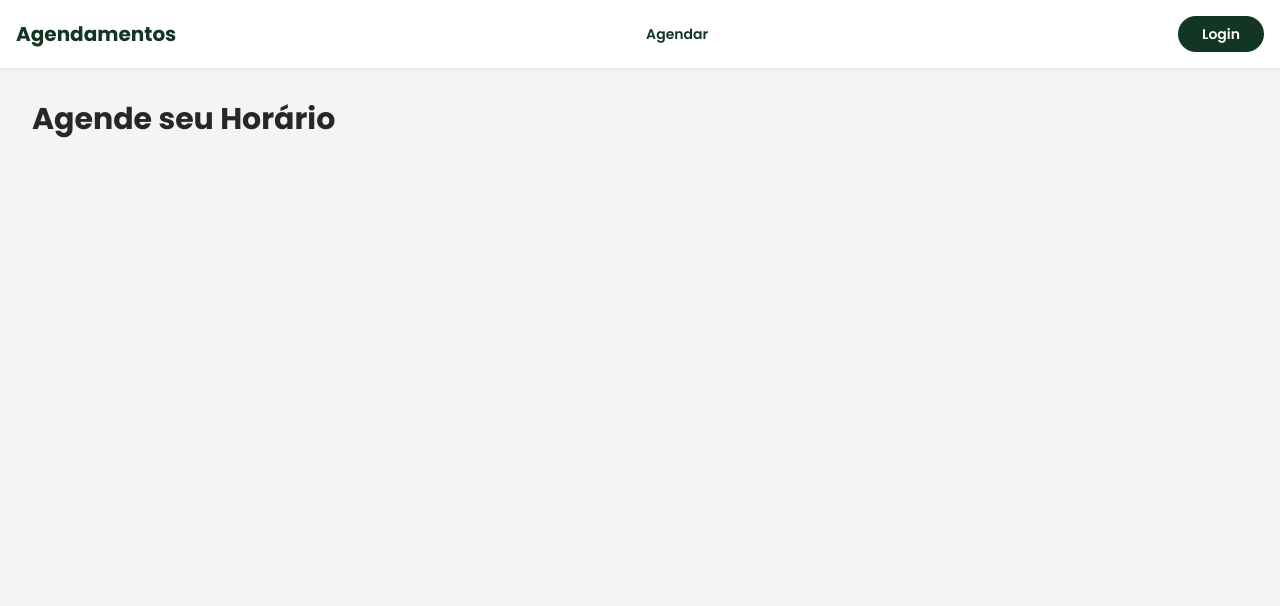
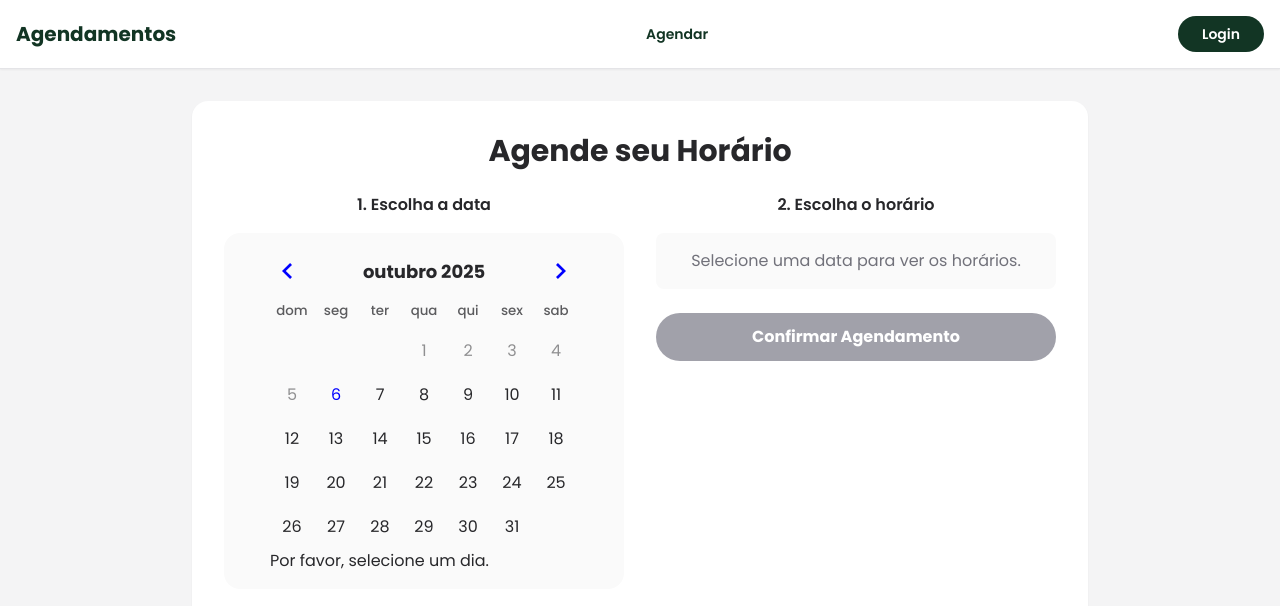
Before and after one commit to FerrariAle/agendamento-app-react, a React (Vite) app: page / in a window 1280 px wide. Shown: the top 606 px of the page. Built offline with nearby package versions, Linux system fonts and the light colour scheme.

Commit message:
feat: implementar pagina de agendamento pública

```diff
--- a/package.json
+++ b/package.json
@@ -13,6 +13,7 @@
     "@tanstack/react-query": "^5.90.2",
     "date-fns": "^4.1.0",
     "react": "^19.1.1",
+    "react-day-picker": "^9.11.1",
     "react-dom": "^19.1.1",
     "react-hook-form": "^7.64.0",
     "react-router-dom": "^7.9.3"
--- /dev/null
+++ b/src/components/Modal.jsx
@@ -0,0 +1,18 @@
+export default function Modal({ isOpen, onClose, children }) {
+    if (!isOpen) return null;
+
+    return (
+        <div
+            onClick={onClose}
+            className="fixed inset-0 bg-black bg-opacity-50 z-40 flex items-center justify-center"
+        >
+            {/* Container Modal */}
+            <div
+                onClick={(e) => e.stopPropagation()}
+                className="bg-white rounded-2xl shadow-xl p-8 max-w-lg w-full"
+            >
+                {children}
+            </div>
+        </div>
+    );
+}
--- a/src/pages/PublicBookingPage.jsx
+++ b/src/pages/PublicBookingPage.jsx
@@ -1,3 +1,164 @@
+import { useState, useEffect } from "react";
+import { useMutation, useQueryClient } from "@tanstack/react-query";
+import { appendErrors, useForm } from "react-hook-form";
+import Modal from '../components/Modal'
+import { DayPicker } from "react-day-picker";
+import 'react-day-picker/dist/style.css'
+import { format } from "date-fns";
+import { ptBR } from "date-fns/locale";
+
+// --- FUNÇÃO AUXILIAR ---
+const generateTimeSlots = () => {
+    const slots = [];
+    for (let hour = 9; hour < 18; hour++) {
+        slots.push(`${String(hour).padStart(2, '0')}:00`);
+        slots.push(`${String(hour).padStart(2, '0')}:30`);
+    }
+    return slots;
+}
+
+const timeSlots = generateTimeSlots();
+
+const createAppointment = async (appointmentData) => {
+    // Em caso real, seria um POST para a API
+    return new Promise(resolve => setTimeout(() => resolve({ success: true, data: appointmentData }), 1000));
+}
+
 export default function PublicBookingPage() {
-    return <div><h1 className="text-3xl font-bold">Agende seu Horário</h1></div>;
+
+    const [selectedDate, setSelectedDate] = useState();
+    const [selectedTime, setSelectedTime] = useState(null);
+    const [isModalOpen, setIsModalOpen] = useState(false);
+
+    const queryClient = useQueryClient();
+    const { register, handleSubmit, formState: { errors } } = useForm();
+
+    const mutation = useMutation({
+        mutationFn: createAppointment,
+        onSuccess: () => {
+            queryClient.invalidateQueries({ queryKey: ['appointments'] });
+            alert('Seu agendamento foi confirmado com sucesso!');
+            setIsModalOpen(false);
+            setSelectedDate(undefined);
+            setSelectedTime(null);
+        },
+        onError: (error) => {
+            alert(`Erro ao agendar: ${error.message}`)
+        }
+    })
+
+    const onFinalSubmit = (formData) => {
+        const appointmentData = {
+            ...formData,
+            date: format(selectedDate, 'yyyy-MM-dd'),
+            time: selectedTime,
+        };
+        mutation.mutate(appointmentData)
+    }
+
+    useEffect(() => {
+        setSelectedTime(null);
+    }, [selectedDate]);
+
+    // --- LÓGICA DE APRESENTAÇÃO ---
+    let footer = <p>Por favor, selecione um dia.</p>
+    if (selectedDate) {
+        footer = <p>Você selecionou {format(selectedDate, 'PPP', { locale: ptBR })}.</p>
+    }
+
+    return (
+        <div className="flex justify-center">
+            <div className="bg-white p-8 rounded-2xl shadow-sm w-full max-w-4xl">
+                <h1 className="text-3xl font-bold text-zinc-800 mb-6 text-center">Agende seu Horário</h1>
+                <div className="grid grid-cols-1 md:grid-cols-2 gap-8 items-start">
+
+                    {/* Coluna do Calendário (sem mudanças) */}
+                    <div>
+                        <h2 className="font-semibold text-center mb-4">1. Escolha a data</h2>
+                        <div className="flex justify-center p-4 bg-zinc-50 rounded-2xl">
+                            <DayPicker
+                                mode="single"
+                                selected={selectedDate}
+                                onSelect={setSelectedDate}
+                                navLayout="around"
+                                footer={footer}
+                                locale={ptBR}
+                                disabled={{ before: new Date() }} // Desabilita dias passados
+                                className="mx-auto"
+                            />
+                        </div>
+                    </div>
+
+                    {/* Coluna dos Horários (Evoluída) */}
+                    <div>
+                        <h2 className="font-semibold text-center mb-4">2. Escolha o horário</h2>
+                        {/* 4. Raciocínio (Renderização Condicional): Mostramos os horários APENAS se uma data foi selecionada. */}
+                        {selectedDate ? (
+                            <div className="grid grid-cols-3 gap-2">
+                                {/* 5. Mapeamos nossa lista de horários para criar os botões */}
+                                {timeSlots.map(time => (
+                                    <button
+                                        key={time}
+                                        // 6. Raciocínio (Ação do Usuário): onClick atualiza o estado 'selectedTime'.
+                                        onClick={() => setSelectedTime(time)}
+                                        // Raciocínio de Estilo: Aplicamos o estilo 'primary' se este for o horário selecionado.
+                                        className={`p-3 rounded-xl text-center font-semibold transition-colors ${selectedTime === time
+                                            ? 'bg-primary-900 text-white'
+                                            : 'bg-zinc-100 hover:bg-zinc-200'
+                                            }`}
+                                    >
+                                        {time}
+                                    </button>
+                                ))}
+                            </div>
+                        ) : (
+                            <div className="p-4 bg-zinc-50 rounded-lg">
+                                <p className="text-zinc-500 text-center">Selecione uma data para ver os horários.</p>
+                            </div>
+                        )}
+
+                        {/* 7. Raciocínio (Ação Final): O botão de confirmação só fica ativo se
+                uma data E um horário foram selecionados. */}
+                        <button
+                            onClick={() => setIsModalOpen(true)}
+                            disabled={!selectedDate || !selectedTime}
+                            className="w-full mt-6 py-3 px-6 bg-primary-900 text-white font-bold rounded-full hover:bg-primary-800 disabled:bg-zinc-400 disabled:cursor-not-allowed transition-colors"
+                        >
+                            Confirmar Agendamento
+                        </button>
+
+                    </div>
+
+                </div>
+            </div>
+
+            <Modal isOpen={isModalOpen} onClose={() => setIsModalOpen(false)}>
+                <h2 className="text-2xl font-bold text-zinc-800 mb-2">Confirmar Agendamento</h2>
+                <p className="text-zinc-600 mb-6 mt-6">
+                    Você está agendando para: <br />
+                    <strong className="text-primary-900">{selectedDate && format(selectedDate, 'PPP', { locale: ptBR })}</strong> às <strong>{selectedTime}</strong>
+                </p>
+                <form onSubmit={handleSubmit(onFinalSubmit)} className="space-y-4">
+                    <div>
+                        <label htmlFor="name" className="block text-sm font-medium text-zinc-700">Seu Nome</label>
+                        <input type="text" id="name" {...register('name', { required: 'O nome é obrigatório.' })} className="mt-1 block w-full px-3 py-2 bg-zinc-100 border-none rounded-xl focus:outline-none focus:ring-2 focus:ring-primary-500"
+                        />
+                        {errors.name && <p className="text-red-500 text-xs mt-1">{errors.name.message}</p>}
+                    </div>
+                    <div>
+                        <label htmlFor="email" className="block text-sm font-medium text-zinc-700">Seu Email</label>
+                        <input type="email" id="email" {...register('email', { required: 'O email é obrigatório.' })} className="mt-1 block w-full px-3 py-2 bg-zinc-100 border-none rounded-xl focus:outline-none focus:ring-2 focus:ring-primary-500"
+                        />
+                        {errors.email && <p className="text-red-500 text-xs mt-1">{errors.email.message}</p>}
+                    </div>
+                    <div className="flex gap-4 pt-4">
+                        <button type="button" onClick={() => setIsModalOpen(false)} className="w-full py-2 px-4 rounded-full font-semibold text-zinc-700 bg-zinc-200 hover:bg-zinc-300 transition-colors">Cancelar</button>
+                        <button type="submit" disabled={mutation.isPending} className="w-full py-2 px-4 rounded-full font-semibold text-white bg-primary-900 hover:bg-primary-800 disabled:bg-zinc-400 transition-colors">
+                            {mutation.isPending ? 'Confirmando...' : 'Confirmar'}
+                        </button>
+                    </div>
+                </form>
+            </Modal>
+        </div>
+    )
 }
```
Also changed, not shown: 1 other file (tests, documents, lock files or other folders).
